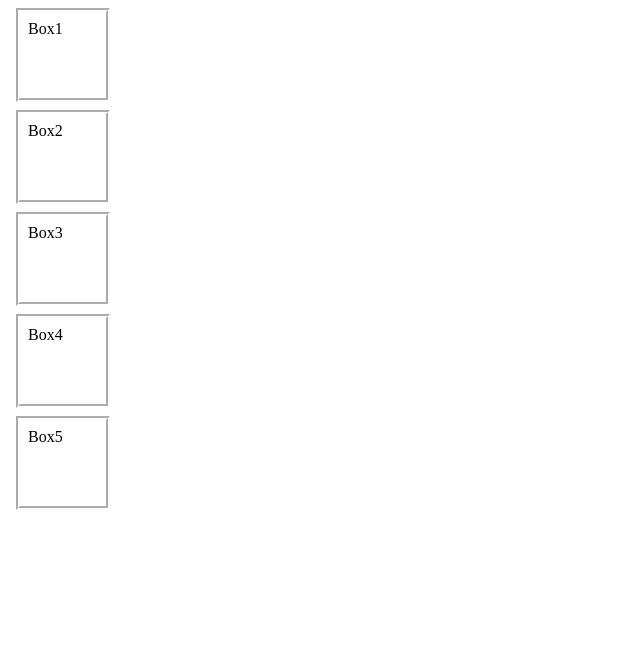
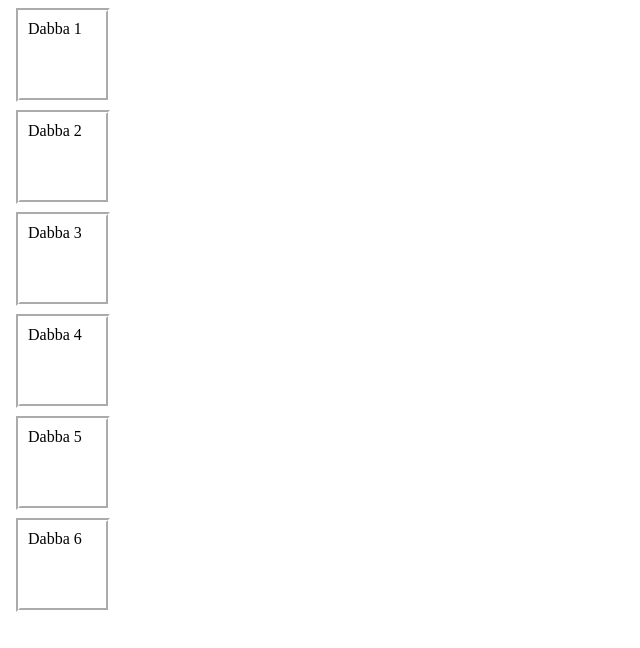
Before and after one commit to NoraizRana/Javascript_with_Noraiz, a plain HTML site: page index.html in a window 1280 px wide. Shown: the whole page, without its empty margins (0-640 px from the left). Drawn offline with Linux system fonts and the light colour scheme.

Commit message:
JavaScript DOM and other concepts added

```diff
--- a/index.html
+++ b/index.html
@@ -17,11 +17,14 @@
 </head>
 <body>
     <div class="cont">
-    <div class="box">Box1</div>
-    <div class="box">Box2</div>
-    <div class="box" id="rx">Box3</div>
-    <div class="box">Box4</div>
-    <div class="box">Box5</div>
+        <div class="box">Dabba 1</div>
+        <div class="box boxe">Dabba 2</div>
+        <div class="box">Dabba 3</div>
+        <div class="box">Dabba 4</div>
+        <div class="box">Dabba 5</div>
+        <div id="one" class="box">Dabba 6</div>
+    </div>
+
 </div>
     <script
     src="factorial.js"></script>
--- /dev/null
+++ b/style.css
@@ -0,0 +1,3 @@
+h1{
+font-size: 80px;
+}
```
Also changed, not shown: dom.html (added, +16 -0 lines), dom1.html (added, +15 -0 lines), dom4.html (added, +30 -0 lines).
